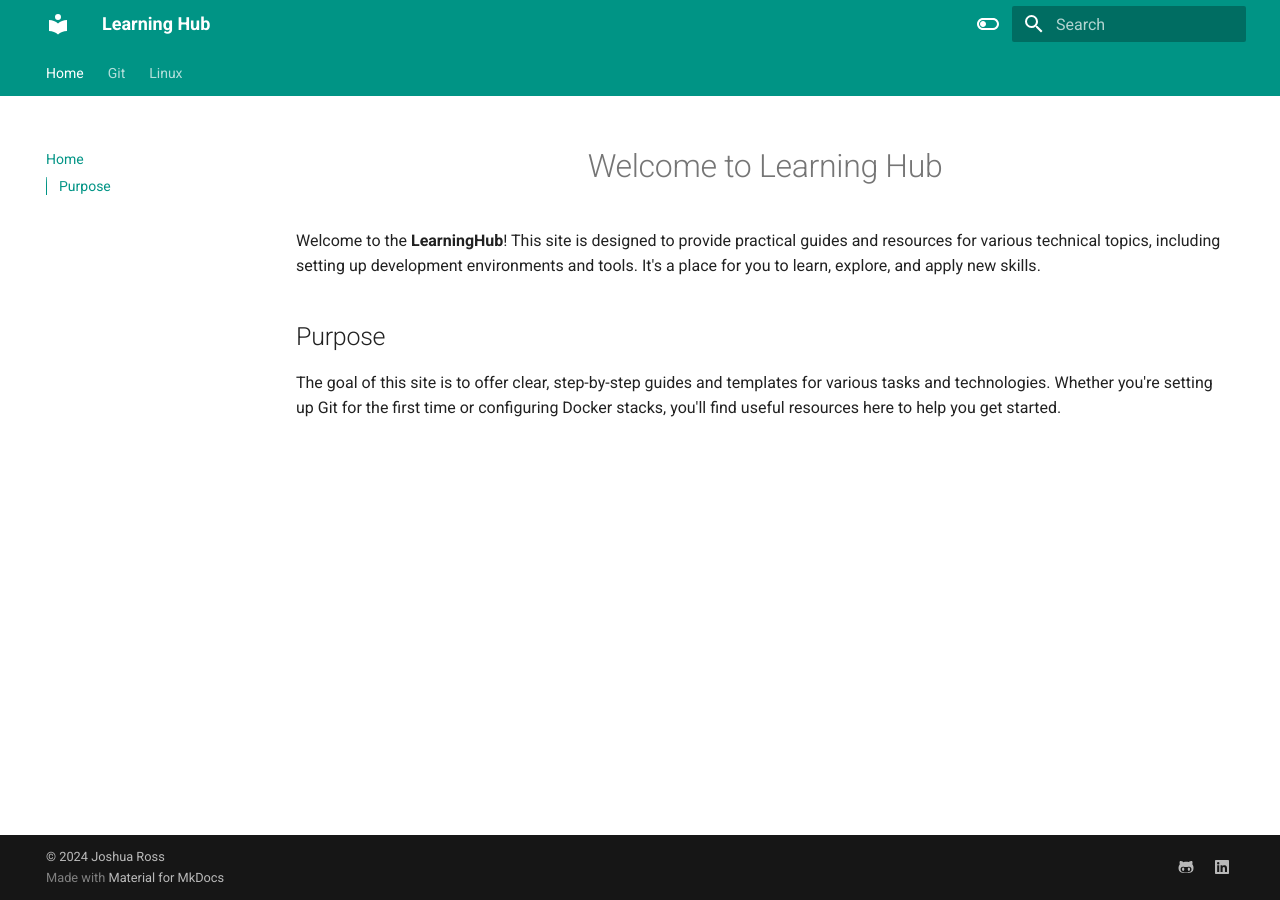
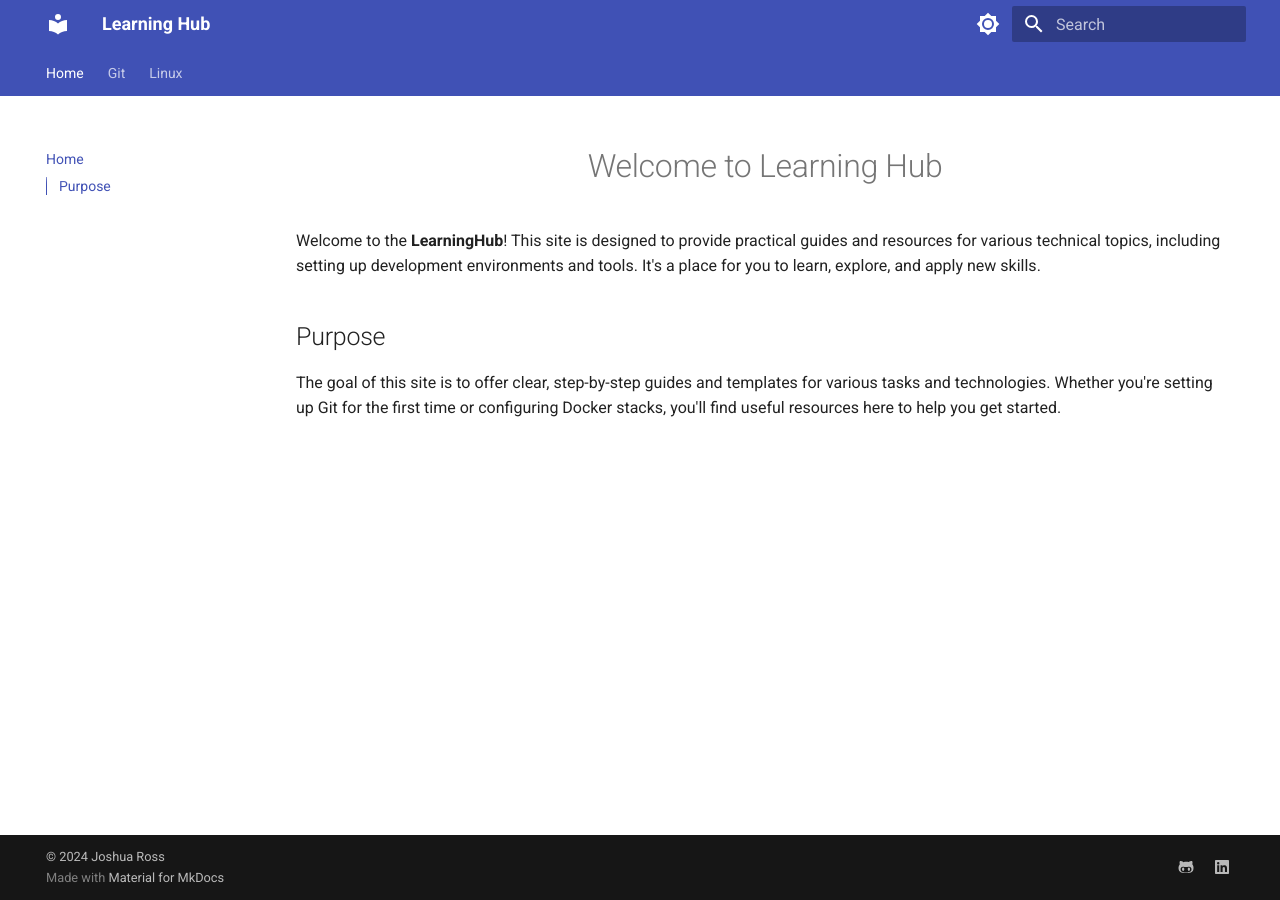
Before and after one commit to coloredbytes/learning-hub-mkdocs, an MkDocs documentation site: the page built from docs/index.md, in a window 1280 px wide. Built offline with MkDocs 1.6.1 and Material for MkDocs 9.7.7, drawn with Linux system fonts in a browser that asks for light colours.

Commit message:
Update mkdocs.yml

```diff
--- a/mkdocs.yml
+++ b/mkdocs.yml
@@ -3,7 +3,7 @@ site_url: https://learn.rossjm.dev/
 nav:
   - Home: index.md
   - Git:
-    - Setting up Git: docs/git/git-gud.md
+    - Setting up Git: git/git-gud.md
   - Linux:
     - Setting up NFS Shares: linux/mounting-drives.md
 
@@ -22,18 +22,18 @@ theme:
     - content.code.copy
     language: en
     palette:
-    - scheme: default
+    - media: "(prefers-color-scheme: dark)"
+      scheme: slate
       toggle:
-        icon: material/toggle-switch-off-outline
+        icon: material/brightness-4
+        name: Switch to light mode
+
+    # Palette toggle for light mode
+    - media: "(prefers-color-scheme: light)"
+      scheme: blue
+      toggle:
+        icon: material/brightness-7
         name: Switch to dark mode
-      primary: teal
-      accent: purple
-    - scheme: slate
-      toggle:
-        icon: material/toggle-switch
-        name: Switch to light mode
-      primary: teal
-      accent: lime
 plugins:
   - social
   - search
```
